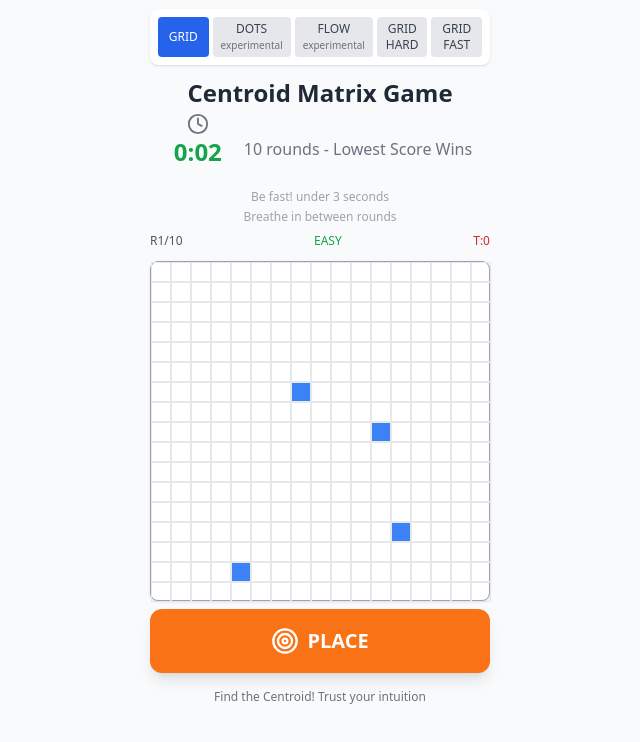
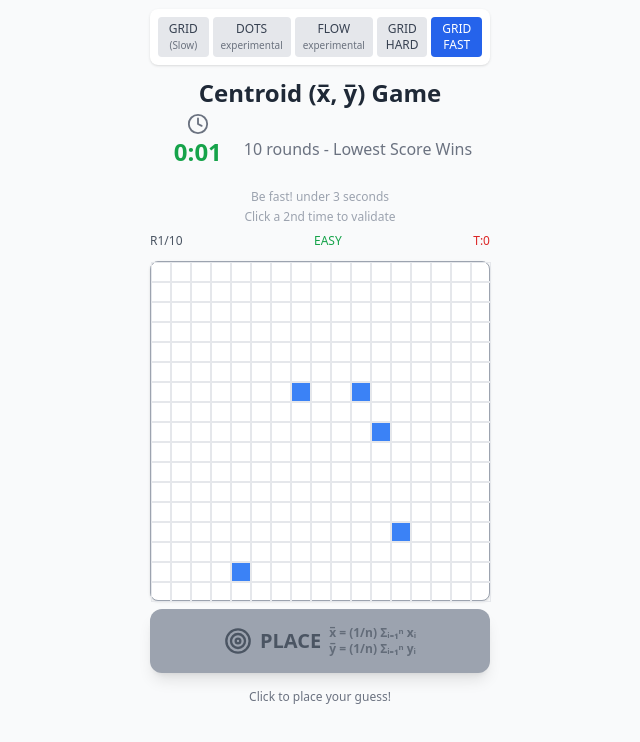
Before and after one commit to jelaludo/CentroidMatrixGuess, a React (Vite) app: page / in a window 1280 px wide. Both pictures are taken after a click on the button "START Game". Shown: the top 742 px of the page, without its empty margins (320-960 px from the left). Built offline with nearby package versions, Linux system fonts and the light colour scheme.

Commit message:
title x̅ (U+0078 U+0305)

```diff
--- a/src/components/CentroidGame.jsx
+++ b/src/components/CentroidGame.jsx
@@ -16,7 +16,7 @@ const CentroidGame = () => {
   const [isTimerRunning, setIsTimerRunning] = useState(false);
   const [timerPenalty, setTimerPenalty] = useState(0);
   const [perfectGuess, setPerfectGuess] = useState(false);
-  const [gameMode, setGameMode] = useState('GRID'); // 'GRID', 'DOTS', 'FLOW', 'GRID2', 'GRIDFAST'
+  const [gameMode, setGameMode] = useState('GRIDFAST'); // 'GRID', 'DOTS', 'FLOW', 'GRID2', 'GRIDFAST'
   const [roundHistory, setRoundHistory] = useState([]);
   const [showRecap, setShowRecap] = useState(false);
   const [flowDots, setFlowDots] = useState([]); // For FLOW mode: {x, y, vx, vy, phase, trail: [{x, y, t}]}
@@ -842,10 +842,10 @@ const CentroidGame = () => {
       displayText = '0';
       color = 'text-green-500';
     } else if (points === 1) {
-      displayText = '①';
+      displayText = "①";
       color = 'text-blue-500';
     } else if (points === 2) {
-      displayText = '②';
+      displayText = "②";
       color = 'text-orange-500';
     } else if (points >= 9) {
       displayText = `${circledNumerals[points - 1] || points}?!?!`;
@@ -911,6 +911,7 @@ const CentroidGame = () => {
                 }`}
               >
                 GRID
+                <div className="text-[10px] opacity-70">(Slow)</div>
               </button>
               <button
                 onClick={() => {
@@ -971,7 +972,7 @@ const CentroidGame = () => {
         </div>
         {/* Header: Title, subtitle, round/difficulty/timer */}
         <div className="w-full text-center mb-2">
-          <h1 className="text-2xl font-bold text-gray-800 mb-1">Centroid Matrix Game</h1>
+          <h1 className="text-2xl font-bold text-gray-800 mb-1">Centroid (x̅, y̅) Game</h1>
           <div className="flex items-center justify-center mb-1">
             {/* Timer (large, 3 lines, left) */}
             {gameStarted && (
@@ -987,7 +988,7 @@ const CentroidGame = () => {
             {gameMode === 'GRIDFAST' ? 'Be fast! under 3 seconds' : 'Be fast! under 3 seconds'}
           </div>
           <div className="text-xs text-gray-400 mb-2">
-            {gameMode === 'GRIDFAST' ? 'single click to place & validate' : 'Breathe in between rounds'}
+            {gameMode === 'GRIDFAST' ? 'Click a 2nd time to validate' : 'Breathe in between rounds'}
           </div>
           <div className="flex justify-between items-center text-xs text-gray-600 w-full mb-1">
             <span>R{gameStarted ? Math.min(score.rounds + 1, MAX_ROUNDS) : 0}/{MAX_ROUNDS}</span>
@@ -1209,6 +1210,10 @@ const CentroidGame = () => {
                 <>
                   <Target size={28} />
                   PLACE
+                  <div className="text-xs opacity-70">
+                    x̅ = (1/n) Σᵢ₌₁ⁿ xᵢ<br/>
+                    y̅ = (1/n) Σᵢ₌₁ⁿ yᵢ
+                  </div>
                 </>
               ) : userGuess && !showResult && !showingAnswer ? (
                 <>
@@ -1224,6 +1229,10 @@ const CentroidGame = () => {
                 <>
                   <Target size={28} />
                   PLACE
+                  <div className="text-xs opacity-70">
+                    x̅ = (1/n) Σᵢ₌₁ⁿ xᵢ<br/>
+                    y̅ = (1/n) Σᵢ₌₁ⁿ yᵢ
+                  </div>
                 </>
               )}
             </button>
```
